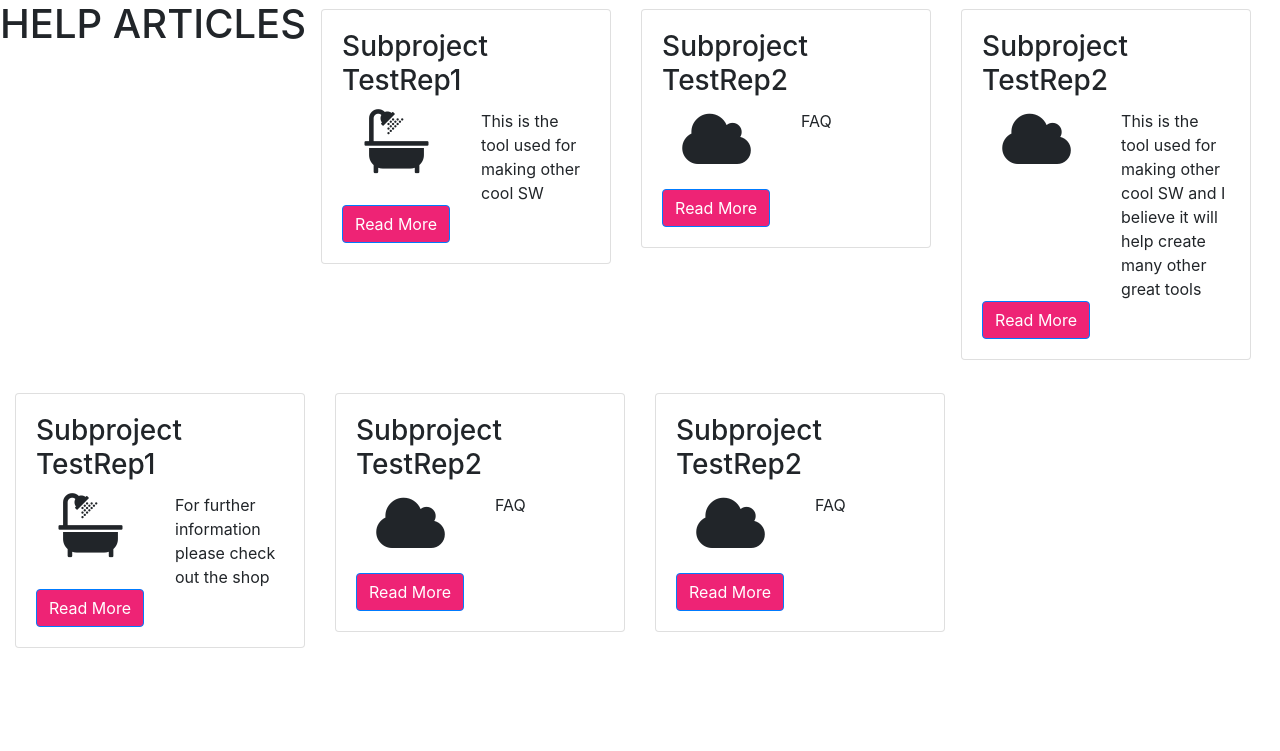
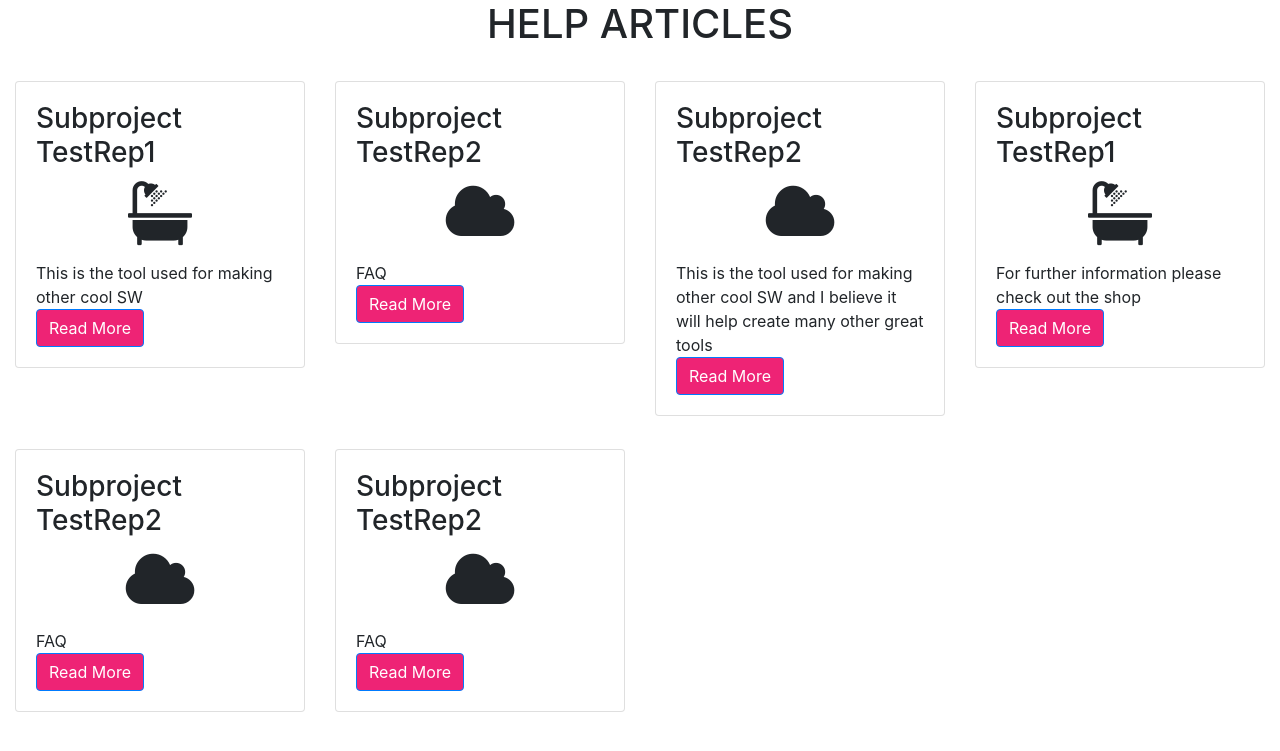
Before and after one commit to TestOrgLeonB/testorgleonb.github.io, a Jekyll site: the page built from README.md, in a window 1280 px wide. Shown: the top 751 px of the page. Built offline with Jekyll 4.4.1, drawn with Linux system fonts in a browser that asks for light colours; our own code applies the rules of GitHub Pages for plain Markdown files.

Commit message:
more styling

```diff
--- a/_layouts/default.html
+++ b/_layouts/default.html
@@ -10,9 +10,8 @@
 </head>
 <body>
     <div class="container-fluid">
-
+        <h1 class="text-center mb-4">HELP ARTICLES</h1>
             <div class="row">
-                <h1 class="text-center mb-4">HELP ARTICLES</h1>
                 {% for project in site.data.projects %}
                     {% for subproject in project %}
                         {% assign remainder = forloop.index0 | modulo: 2 %}
@@ -26,12 +25,14 @@
                                             </div>
                                         </div>
                                         <div class="row">
-                                            <div class="col-lg-6">
+                                            <div class="col">
                                                 <div class="text-center mb-3">
                                                     <i class="{{subproject.icon}}" style="font-size: 4rem;"></i>
                                                 </div>
                                             </div>
-                                            <div class="col-lg-6">
+                                        </div>
+                                        <div class="row">
+                                            <div class="col">
                                                 <p class="card-text">{{subproject.description}}</p>
                                             </div>
                                         </div>
```
